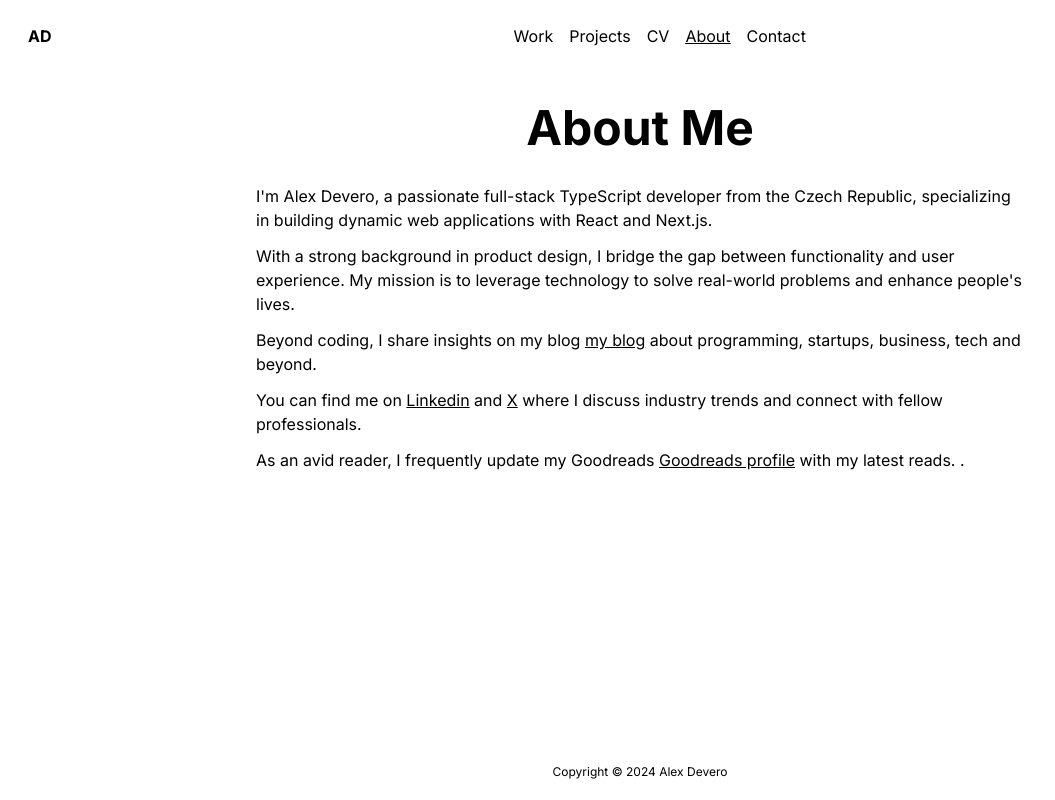
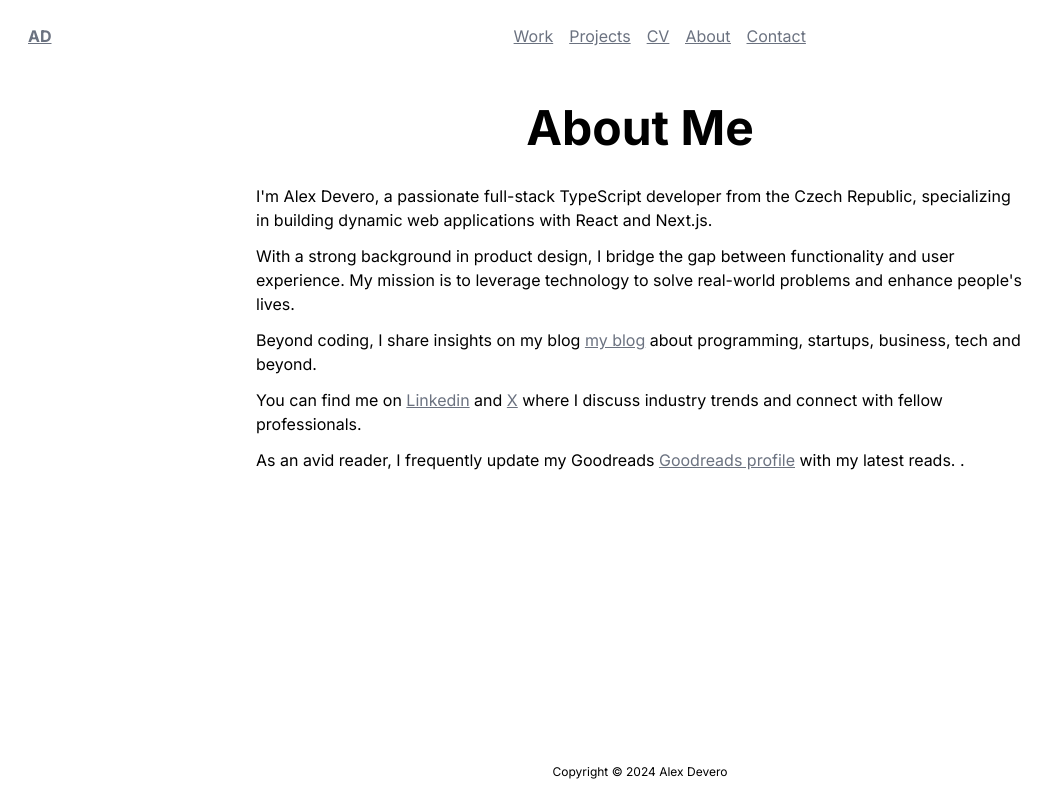
Before and after one commit to alexdevero/alex-devero-website-nextjs, a Next.js app: page /about in a window 1280 px wide. Shown: the whole page, without its empty margins (0-1055 px from the left). Built offline with nearby package versions, Linux system fonts and the light colour scheme; some icons are missing.

Commit message:
fix: add support for mailto for Link

```diff
--- a/src/components/link.tsx
+++ b/src/components/link.tsx
@@ -2,6 +2,8 @@ import type { FC, PropsWithChildren } from 'react'
 
 import type { LinkProps } from 'next/link'
 import NextLink from 'next/link'
+
+import classNames from 'classnames'
 
 const isExternal = (href: LinkProps['href']) => href.toString().startsWith('http')
 
@@ -11,10 +13,18 @@ type Props = {
 } & LinkProps
 
 export const Link: FC<PropsWithChildren<Props>> = ({ className, href, children, ...props }) => {
+  if (href.toString().startsWith('mailto:') || href.toString().startsWith('tel:')) {
+    return (
+      <a href={href.toString()} className={classNames(className, 'text-gray-500 underline')} {...props}>
+        {children}
+      </a>
+    )
+  }
+
   return (
     <NextLink
       href={href}
-      className={className}
+      className={classNames(className, 'text-gray-500 underline')}
       rel={isExternal(href) ? 'noopener noreferrer' : undefined}
       target={isExternal(href) ? '_blank' : undefined}
       {...props}
```
